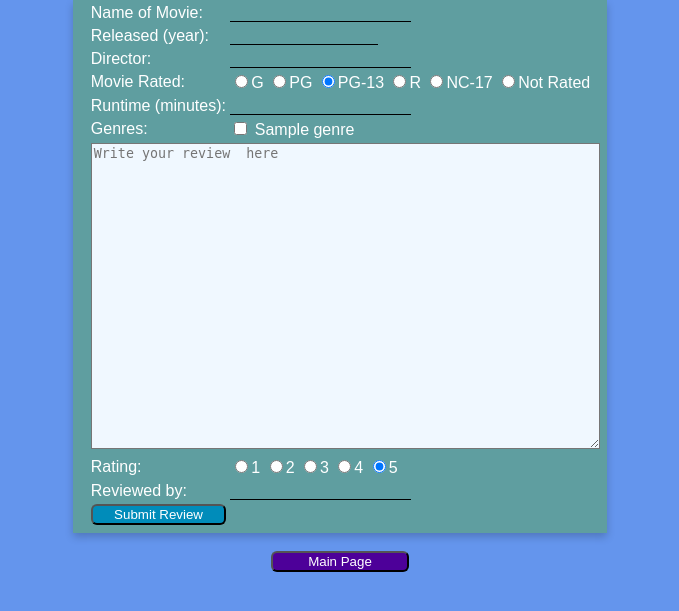
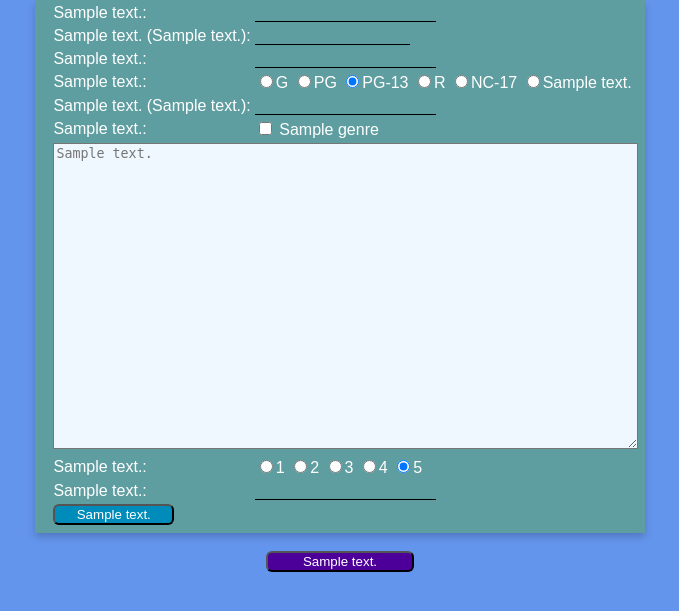
Before and after one commit to KvnEYoung/Internet-and-Cloud, a Flask app: template final/Reviews/templates/submit.html in a window 1280 px wide. Shown: the part 119-730 px from the top of the page, without its empty margins (300-979 px from the left). Run offline with Flask 2, Linux system fonts and the light colour scheme; the template is opened without the code that fills it: most values are stand-ins (such as "Sample title", 1, 10 or a date in 2020); some web fonts are replaced.

Commit message:
Added submit page text tranlation

```diff
--- a/final/Reviews/templates/submit.html
+++ b/final/Reviews/templates/submit.html
@@ -4,44 +4,44 @@
 <table class="card">
   <form method='post'>
     <tr>
-      <td><label for="mov_name">Name of Movie: </label></td>
+      <td><label for="mov_name">{{text[0]}}: </label></td>
       <td><input class="entry_field" type="text" name="mov_name" required></td>
     </tr>
     <tr>
-    <td><label for="release_year">Released (year): </label></td>
+    <td><label for="release_year">{{text[1]}} ({{text[2]}}): </label></td>
     <td><input class="entry_field" type="number" name="release_year" min="1895" max="2018" required></td>
   </tr>
   <tr>
-    <td><label for="director">Director: </label></td>
+    <td><label for="director">{{text[3]}}: </label></td>
     <td><input class="entry_field" type="text" name="director" required></td>
   </tr>
   <tr>
-    <td><label for="mov_rating">Movie Rated: </label></td>
+    <td><label for="mov_rating">{{text[4]}}: </label></td>
     <td>
       <input type="radio" name="mov_rating" value="G">G
       <input type="radio" name="mov_rating" value="PG">PG
       <input type="radio" name="mov_rating" value="PG-13" checked>PG-13
       <input type="radio" name="mov_rating" value="R">R
       <input type="radio" name="mov_rating" value="NC-17">NC-17
-      <input type="radio" name="mov_rating" value="Not Rated">Not Rated
+      <input type="radio" name="mov_rating" value="Not Rated">{{text[5]}}
     </td>
   </tr>
   <tr>
-    <td><label for="runtime">Runtime (minutes): </label></td>
-    <td><input class="entry_field" type="number" name="runtime" required><td>
+    <td><label for="runtime">{{text[6]}} ({{text[7]}}): </label></td>
+    <td><input class="entry_field" type="number" name="runtime" required></td>
     </tr>
     <tr>
-      <td><label for="genre"> Genres: </label></td>
+      <td><label for="genre"> {{text[8]}}: </label></td>
       <td>{% for g in genres %}
         <input type="checkbox" name="{{ g }}"> {{ g }}
         {% endfor %}
       </td>
     </tr>
     <tr>
-      <td colspan="4"><textarea name="review" rows="20" cols="40" placeholder="Write your review  here" required></textarea></td>
+      <td colspan="4"><textarea name="review" rows="20" cols="40" placeholder="{{text[9]}}" required></textarea></td>
     </tr>
     <tr>
-      <td><label for="rev_rating">Rating: </label></td>
+      <td><label for="rev_rating">{{text[10]}}: </label></td>
       <td>
         <input type="radio" name="rev_rating" value=1>1
         <input type="radio" name="rev_rating" value=2>2
@@ -51,18 +51,18 @@
       </td>
     </tr>
     <tr>
-      <td><label for="rev_name">Reviewed by: </label></td>
+      <td><label for="rev_name">{{text[11]}}: </label></td>
       <td><input class="entry_field" type="text" name="rev_name" required></td>
     </tr>
     <tr><td>
-      <button type="submit" style="background-color:#008CBA; color:white; border-radius: 6px; padding-left: 1.6em; padding-right: 1.6em;">Submit Review</button></td></tr>
+      <button type="submit" style="background-color:#008CBA; color:white; border-radius: 6px; padding-left: 1.6em; padding-right: 1.6em;">{{text[12]}}</button></td></tr>
     </form>
 
     </table>
     <br>
     <center>
     	<form>
-    		<button type="submit" formaction="{{ url_for('views.index') }}" style="background-color:#4d0099; color:white; border-radius: 6px; padding-left: 2.6em; padding-right: 2.6em;">Main Page</button>
+    		<button type="submit" formaction="{{ url_for('views.index') }}" style="background-color:#4d0099; color:white; border-radius: 6px; padding-left: 2.6em; padding-right: 2.6em;">{{text[13]}}</button>
     	</form>
     </center>
 
```
Also changed, not shown: final/Reviews/views.py (+8 -3 lines).
